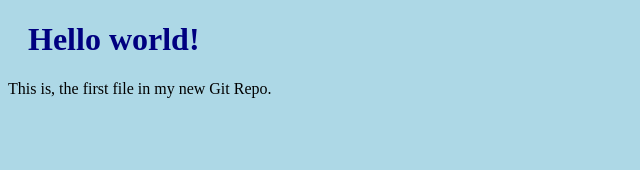
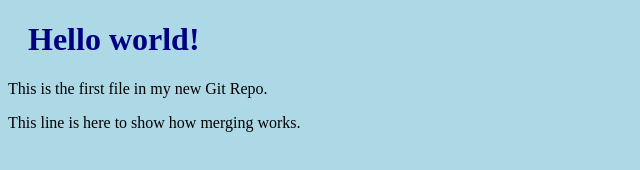
Before and after one commit to realblegend/Underrated, a plain HTML site: page Index.html in a window 1280 px wide. Shown: the whole page, without its empty margins (0-640 px from the left). Drawn offline with Linux system fonts and the light colour scheme.

Commit message:
Updated index with emergency fix

```diff
--- a/Index.html
+++ b/Index.html
@@ -7,7 +7,8 @@
 <body>
 
 <h1>Hello world!</h1>
-<p>This is, the first file in my new Git Repo.</p>
+<p>This is the first file in my new Git Repo.</p>
+<p>This line is here to show how merging works.</p>
 
 </body>
 </html>
```
